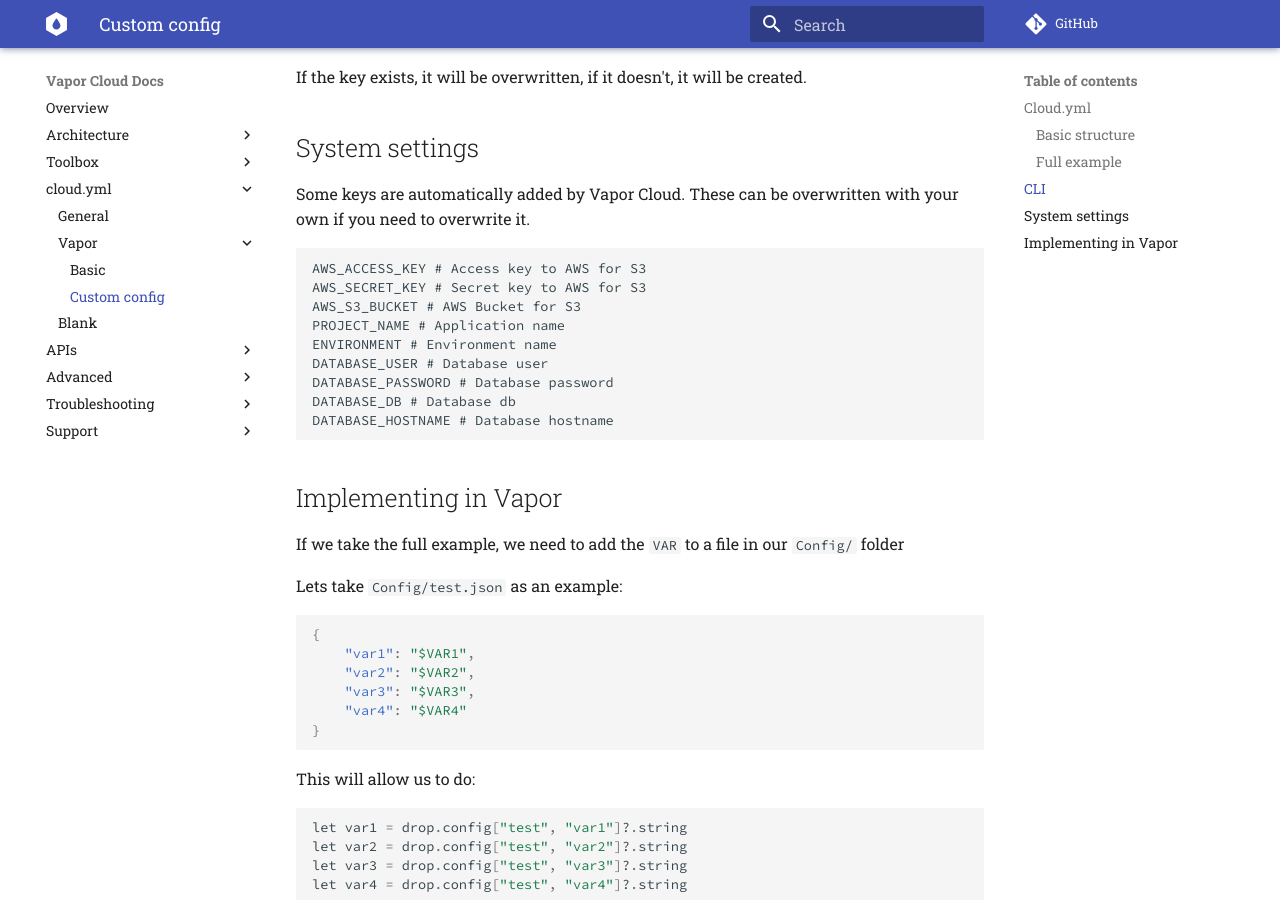
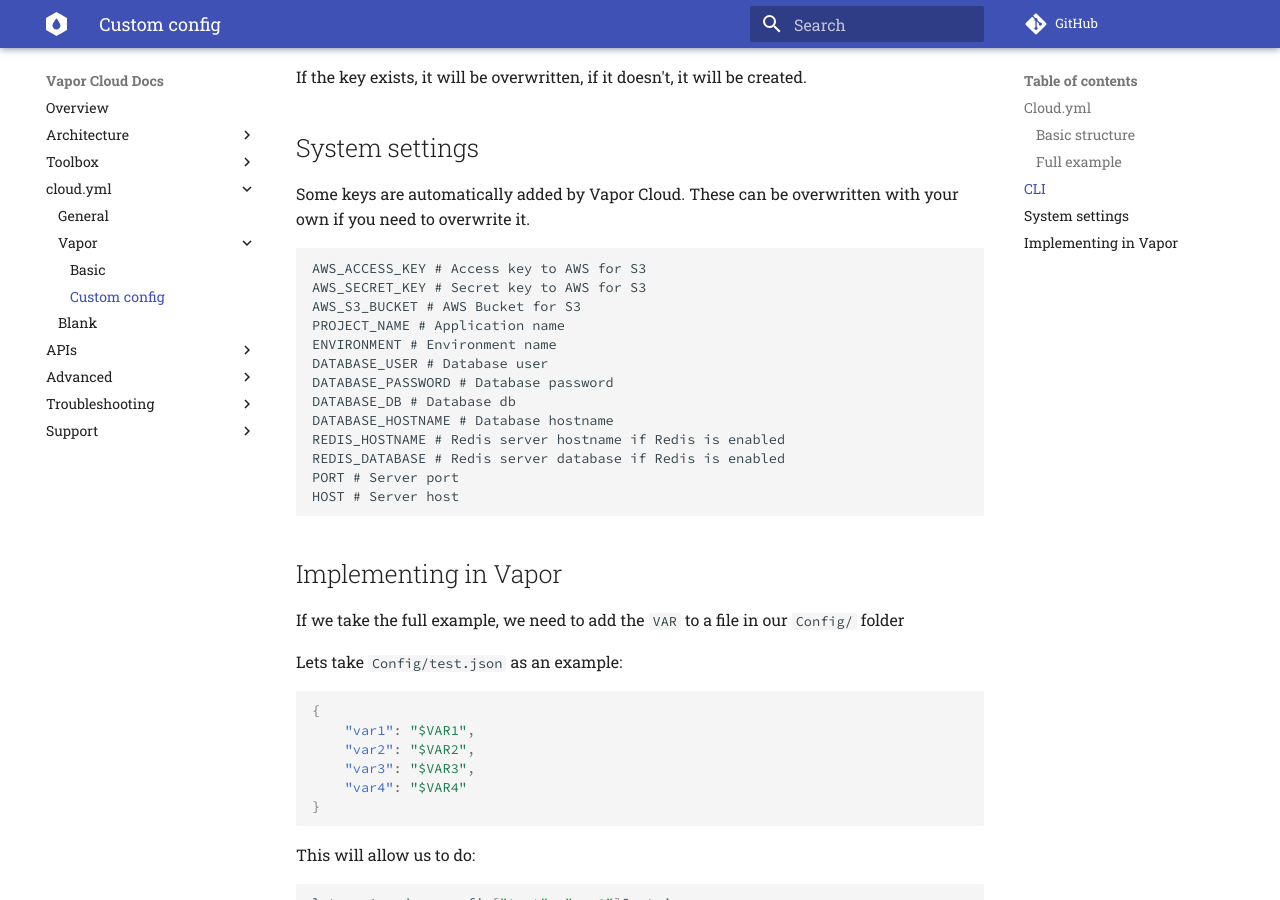
Before and after one commit to qutheory/cloud-documentation, an MkDocs documentation site: the page built from docs/configuration/vapor/custom-config.md, in a window 1280 px wide and 900 px high, scrolled down 1242 px. Built offline with MkDocs 1.6.1 and Material for MkDocs 9.7.7, drawn with Linux system fonts in a browser that asks for light colours; comment, search, counter and statistics services are not loaded; old or Windows-style settings are respelled for this version of MkDocs.

Commit message:
Adding config vars in doc

````diff
--- a/docs/configuration/vapor/custom-config.md
+++ b/docs/configuration/vapor/custom-config.md
@@ -71,6 +71,10 @@
 DATABASE_PASSWORD # Database password
 DATABASE_DB # Database db
 DATABASE_HOSTNAME # Database hostname
+REDIS_HOSTNAME # Redis server hostname if Redis is enabled
+REDIS_DATABASE # Redis server database if Redis is enabled
+PORT # Server port
+HOST # Server host
 ```
 
 ## Implementing in Vapor
````
